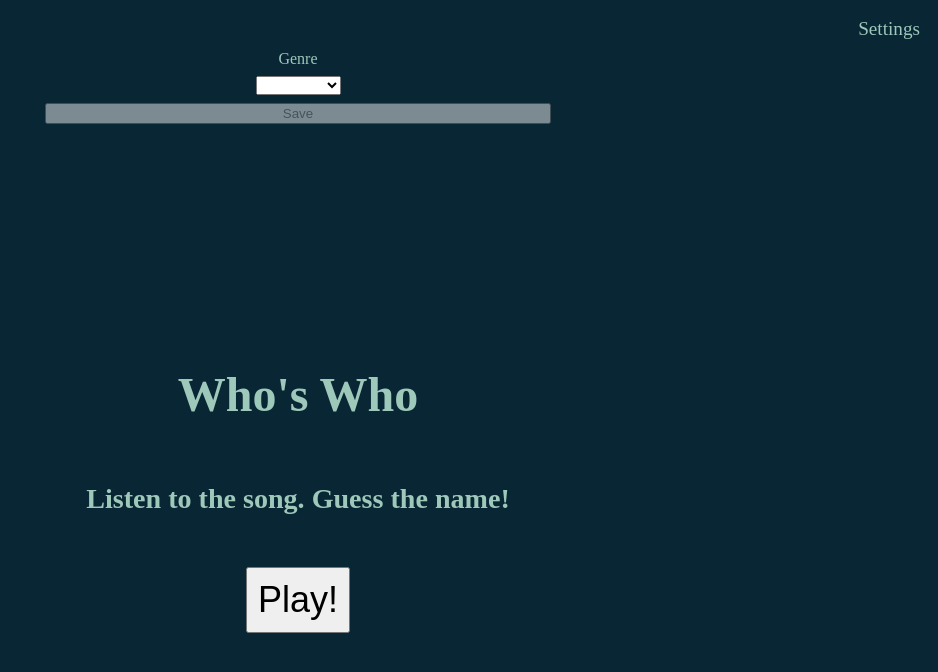
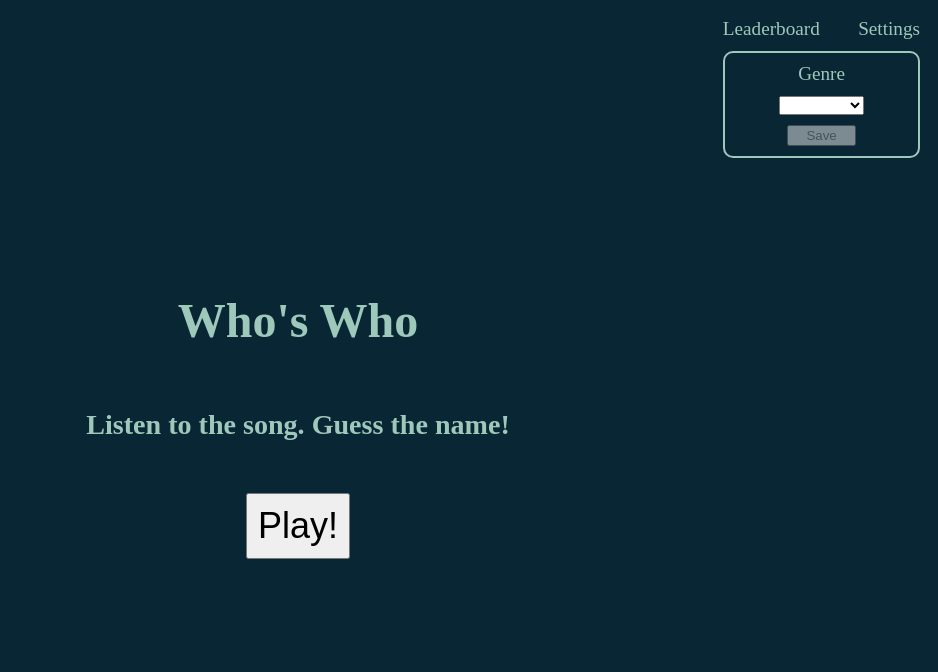
Before and after one commit to markjt031/whos-who-game, an Angular app: page / in a window 1280 px wide. Shown: the top 672 px of the page, without its empty margins (342-1280 px from the left). Built offline with nearby package versions, Linux system fonts and the light colour scheme.

Commit message:
feat: Add leaderboard component and home page popup

```diff
--- a/src/app/app.module.ts
+++ b/src/app/app.module.ts
@@ -16,6 +16,7 @@ import { AudioService } from "src/services/audioService";
 import { ProgressBarComponent } from './game/progress-bar/progress-bar.component';
 import { GameOverComponent } from './game-over/game-over.component';
 import { GamePageComponent } from './game/game-page/game-page.component';
+import { LeaderboardComponent } from './leaderboard/leaderboard.component';
 
 
 const routes: Routes = [
@@ -25,7 +26,7 @@ const routes: Routes = [
 ];
 
 @NgModule({
-  declarations: [AppComponent, HomeComponent, SettingsComponent, AudioPlayerComponent, AudioPlayerButtonsComponent, GameComponent, QuestionComponent, ProgressBarComponent, GameOverComponent, GamePageComponent],
+  declarations: [AppComponent, HomeComponent, SettingsComponent, AudioPlayerComponent, AudioPlayerButtonsComponent, GameComponent, QuestionComponent, ProgressBarComponent, GameOverComponent, GamePageComponent, LeaderboardComponent],
   imports: [BrowserModule, FormsModule, ReactiveFormsModule, RouterModule.forRoot(routes)],
   providers: [GameService, AudioService],
   bootstrap: [AppComponent]
--- a/src/app/home/home.component.css
+++ b/src/app/home/home.component.css
@@ -1,14 +1,39 @@
 .navbar {
 	display: flex;
 	flex-direction: row;
-	justify-content: right;
+	justify-content: flex-end;
 
 	padding: 10px;
+	gap: 3vw;
 	font-size: 120%;
 }
 
-.settingsItem {
+.nav-item {
+	position: relative;
+	display: flex;
+	flex-direction: column;
+}
+
+.item-header {
 	cursor: pointer;
+}
+
+.item-body {
+	position: absolute;
+	top: 150%;
+	right: 0;
+
+	border: 2px solid #9EC8B9;
+	border-radius: 10px;
+	padding: 10px;
+}
+
+.leaderboard-body {
+	width: max-content;
+}
+
+.settings-body {
+	width: 9em;
 }
 
 .main {
@@ -22,7 +47,7 @@
 	height: 90vh;
 }
 
-.button {
+.play-button {
 	font-size: 150%;
 
 	margin-top: 3vh;
--- a/src/app/home/home.component.html
+++ b/src/app/home/home.component.html
@@ -1,24 +1,26 @@
-<!-- <div *ngIf="authLoading || configLoading">Loading...</div>
-<div *ngIf="!authLoading && !configLoading">
-  Genre:
-  <select [(ngModel)]="selectedGenre" (ngModelChange)="setGenre($event)">
-    <option [value]=""></option>
-    <option [value]="genre" *ngFor="let genre of genres">
-      {{ genre }}
-    </option>
-  </select>
-</div> -->
 <div class="navbar">
-  <div class="settingsItem" (click)="toggleSettings()">Settings</div>
+  <div class="nav-item">
+    <div class="item-header" (click)="toggleLeaderboard()">Leaderboard</div>
+    <app-leaderboard
+      class="item-body leaderboard-body"
+      *ngIf="leaderboardShown"
+      (toggleLeaderboardEvent)="toggleLeaderboard()"
+    ></app-leaderboard>
+  </div>
+  <div class="nav-item">
+    <div class="item-header" (click)="toggleSettings()">Settings</div>
+    <app-settings
+      class="item-body settings-body"
+      *ngIf="settingsShown"
+      (toggleSettingsEvent)="toggleSettings()"
+    ></app-settings>
+  </div>
 </div>
 
-<app-settings
-  *ngIf="settingsShown"
-  (toggleSettingsEvent)="toggleSettings()"
-></app-settings>
+
 
 <div class="main">
   <h1>Who's Who</h1>
   <h3>Listen to the song.  Guess the name!</h3>
-  <button class="button" routerLink="game">Play!</button>
+  <button class="play-button" routerLink="game">Play!</button>
 </div>
--- a/src/app/home/home.component.ts
+++ b/src/app/home/home.component.ts
@@ -13,43 +13,21 @@ export class HomeComponent implements OnInit {
   constructor(private audioService: AudioService) {}
 
   settingsShown: boolean = true
+  leaderboardShown: boolean = false
 
-
-
-  ngOnInit(): void {
-
-  }
-
-  // loadGenres = async (t: any) => {
-  //   this.configLoading = true;
-
-  //   #################################################################################
-  //   DEPRECATED!!! Use only for example purposes
-  //   DO NOT USE the recommendations endpoint in your application
-  //   Has been known to cause 429 errors
-  //   const response = await fetchFromSpotify({
-  //     token: t,
-  //     endpoint: "recommendations/available-genre-seeds",
-  //   });
-  //   console.log(response);
-  //   #################################################################################
-
-  //   this.genres = [
-  //     "rock",
-  //     "rap",
-  //     "pop",
-  //     "country",
-  //     "hip-hop",
-  //     "jazz",
-  //     "alternative",
-  //     "j-pop",
-  //     "k-pop",
-  //     "emo"
-  //   ]
-  //   this.configLoading = false;
-  // };
+  ngOnInit(): void {}
 
   toggleSettings() {
     this.settingsShown = !this.settingsShown
+    if (this.leaderboardShown && this.settingsShown) {
+      this.toggleLeaderboard()
+    }
+  }
+
+  toggleLeaderboard() {
+    this.leaderboardShown = !this.leaderboardShown
+    if (this.leaderboardShown && this.settingsShown) {
+      this.toggleSettings()
+    }
   }
 }
--- /dev/null
+++ b/src/app/leaderboard/leaderboard.component.css
@@ -0,0 +1,17 @@
+.leaderboard {
+	display: flex;
+	flex-direction: column;
+}
+
+ol {
+	display: flex;
+	flex-direction: column;
+	gap: 15px;
+	padding-left: 1em;
+}
+
+.list-item {
+	display: flex;
+  justify-content: space-between;
+	gap: 15px;
+}
--- /dev/null
+++ b/src/app/leaderboard/leaderboard.component.html
@@ -0,0 +1,8 @@
+<ol class="leaderboard">
+  <li *ngFor="let scoreEntry of currentLeaderboard">
+		<div class="list-item">
+			<span style="text-align:left;">{{ scoreEntry.name }}</span>
+			<span style="text-align:right;">{{ scoreEntry.score }}</span>
+		</div>
+  </li>
+</ol>
--- /dev/null
+++ b/src/app/leaderboard/leaderboard.component.ts
@@ -0,0 +1,28 @@
+import { Component, EventEmitter, OnInit, Output } from "@angular/core";
+import ScoreEntry from "src/models/scoreEntry";
+import { LeaderboardService } from "src/services/leaderboardService";
+
+@Component({
+  selector: "app-leaderboard",
+  templateUrl: "./leaderboard.component.html",
+  styleUrls: ["./leaderboard.component.css"],
+})
+export class LeaderboardComponent implements OnInit {
+  @Output() toggleLeaderboardEvent = new EventEmitter<void>();
+
+  currentLeaderboard: ScoreEntry[] = [];
+
+
+  constructor(private leaderboardService: LeaderboardService) {}
+
+  ngOnInit(): void {
+    this.leaderboardService.leaderBoard.subscribe(
+      (leaderBoard) => (this.currentLeaderboard = leaderBoard)
+    );
+    this.leaderboardService.setDummyData();
+  }
+
+  passToggleLeaderboard() {
+    this.toggleLeaderboardEvent.emit();
+  }
+}
--- a/src/services/leaderboardService.ts
+++ b/src/services/leaderboardService.ts
@@ -11,9 +11,26 @@ export class LeaderboardService{
     private leaderBoardSource=new BehaviorSubject<ScoreEntry[]>([])
     leaderBoard=this.leaderBoardSource.asObservable()
 
+    private hasDummyData: boolean = false;
+
     addEntry(entry: ScoreEntry){
+        console.log('addentry')
         let currentBoard=this.leaderBoardSource.value
-        let newBoard=[...currentBoard, entry].sort((a, b)=>a.score-b.score)
+        let newBoard=[...currentBoard, entry].sort((a, b)=>b.score-a.score)
         this.leaderBoardSource.next(newBoard)
     }
+
+    setDummyData() {
+        if (!this.hasDummyData) {
+            console.log('dummydata')
+            let dummyBoard = [
+                { name: "PlayerOne", score: 700 },
+                { name: "PlayerTwo", score: 500 },
+                { name: "PlayerThree", score: 300 },
+                { name: "PlayerFour", score: -100 }
+            ]
+            this.leaderBoardSource.next(dummyBoard)
+            this.hasDummyData = true;
+        }
+    }
 }
```
Also changed, not shown: 1 other file (tests, documents, lock files or other folders).
